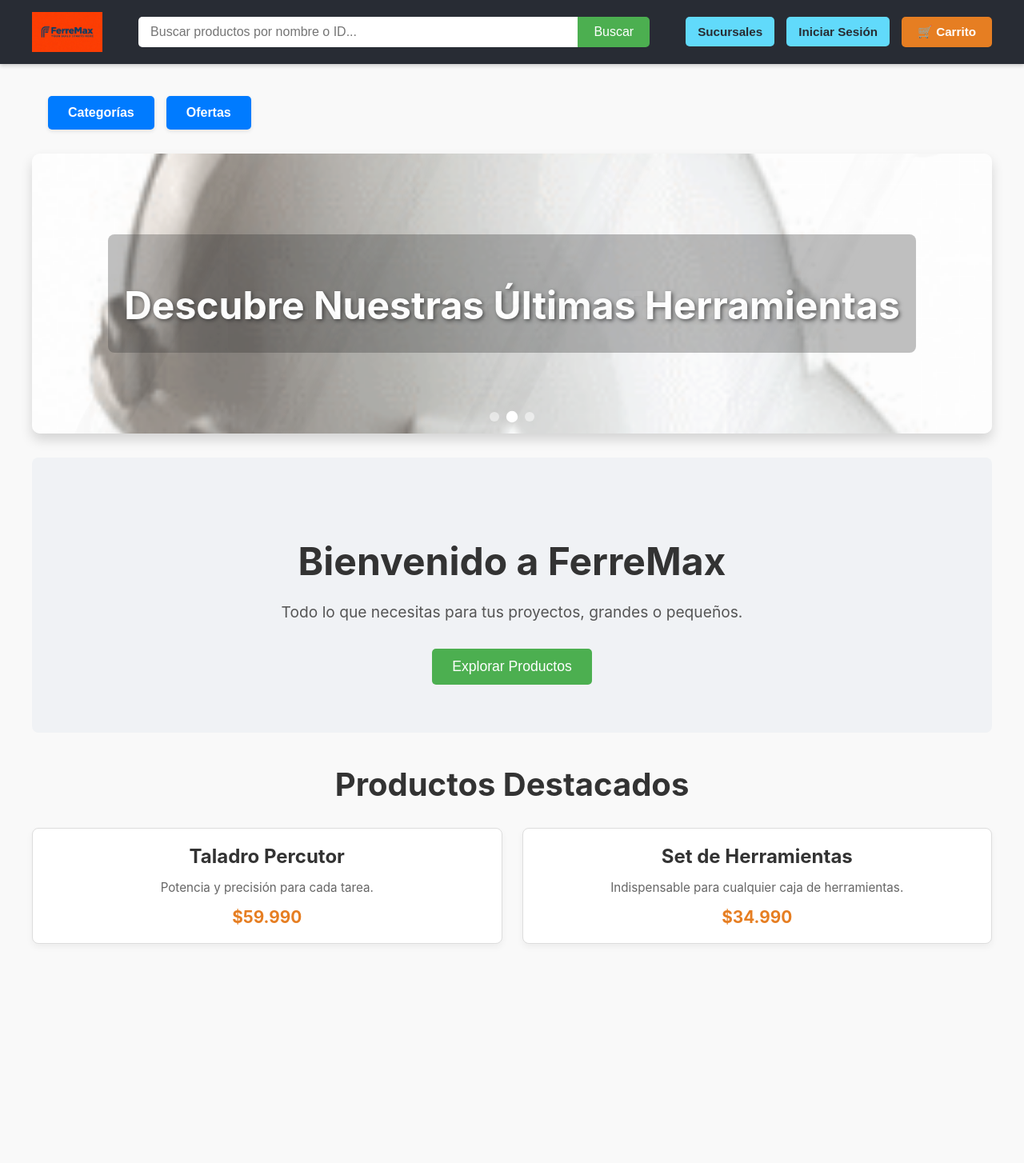
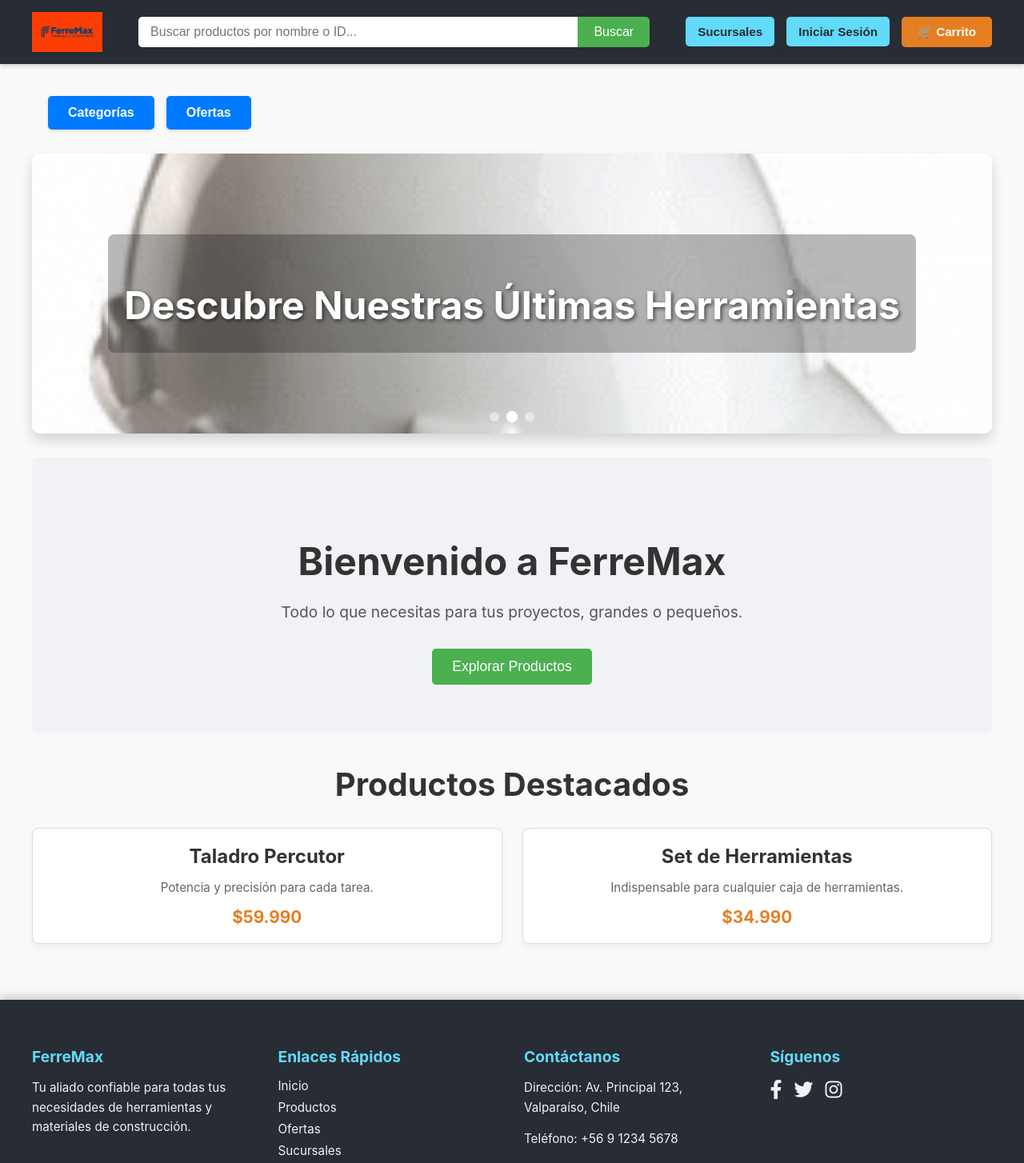
Before and after one commit to Javmalh/front_end_integracion, a React (Create React App) app: page / in a window 1280 px wide. Shown: the top 1454 px of the page at 80% size. Before the commit the page ends 1200 px from the top, so only its background shows below. Built offline with nearby package versions, Linux system fonts and the light colour scheme.

Commit message:
Footer fix

```diff
--- a/public/index.html
+++ b/public/index.html
@@ -25,6 +25,7 @@
       Learn how to configure a non-root public URL by running `npm run build`.
     -->
     <title>React App</title>
+    <link rel="stylesheet" href="https://cdnjs.cloudflare.com/ajax/libs/font-awesome/6.0.0-beta3/css/all.min.css" integrity="sha512-..." crossorigin="anonymous" referrerpolicy="no-referrer" />
   </head>
   <body>
     <noscript>You need to enable JavaScript to run this app.</noscript>
--- a/src/App.js
+++ b/src/App.js
@@ -2,6 +2,7 @@ import React from 'react';
 import Header from './components/Header';
 import HomePage from './pages/HomePage';
 import './App.css';
+import Footer from "./components/Footer";
 
 function App() {
   return (
@@ -14,6 +15,7 @@ function App() {
         </main>
         {}
         {}
+        <Footer />
       </div>
   );
 }
```
